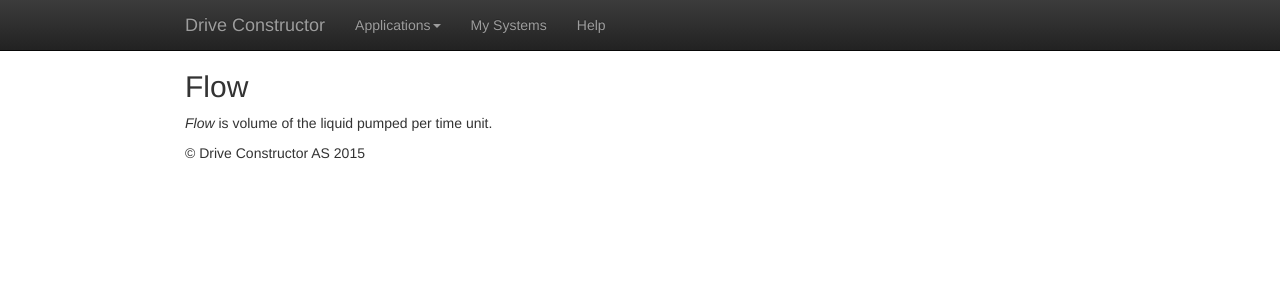
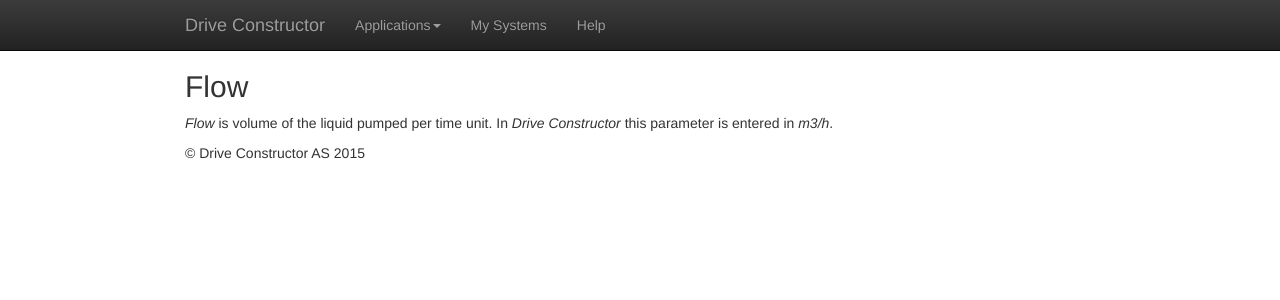
Before and after one commit to Alexey1Gavrilov/drive-constructor-site, a Jekyll site: the page built from help/applications/pump/pump-flow.md, in a window 1280 px wide. Shown: the top 300 px of the page. Built offline with Jekyll 4.4.1, drawn with Linux system fonts in a browser that asks for light colours.

Commit message:
Update pump-flow.md

```diff
--- a/help/applications/pump/pump-flow.md
+++ b/help/applications/pump/pump-flow.md
@@ -3,4 +3,4 @@ layout: default
 ---
 
 ## Flow
-*Flow* is volume of the liquid pumped per time unit.
+*Flow* is volume of the liquid pumped per time unit. In *Drive Constructor* this parameter is entered in *m3/h*.
```
